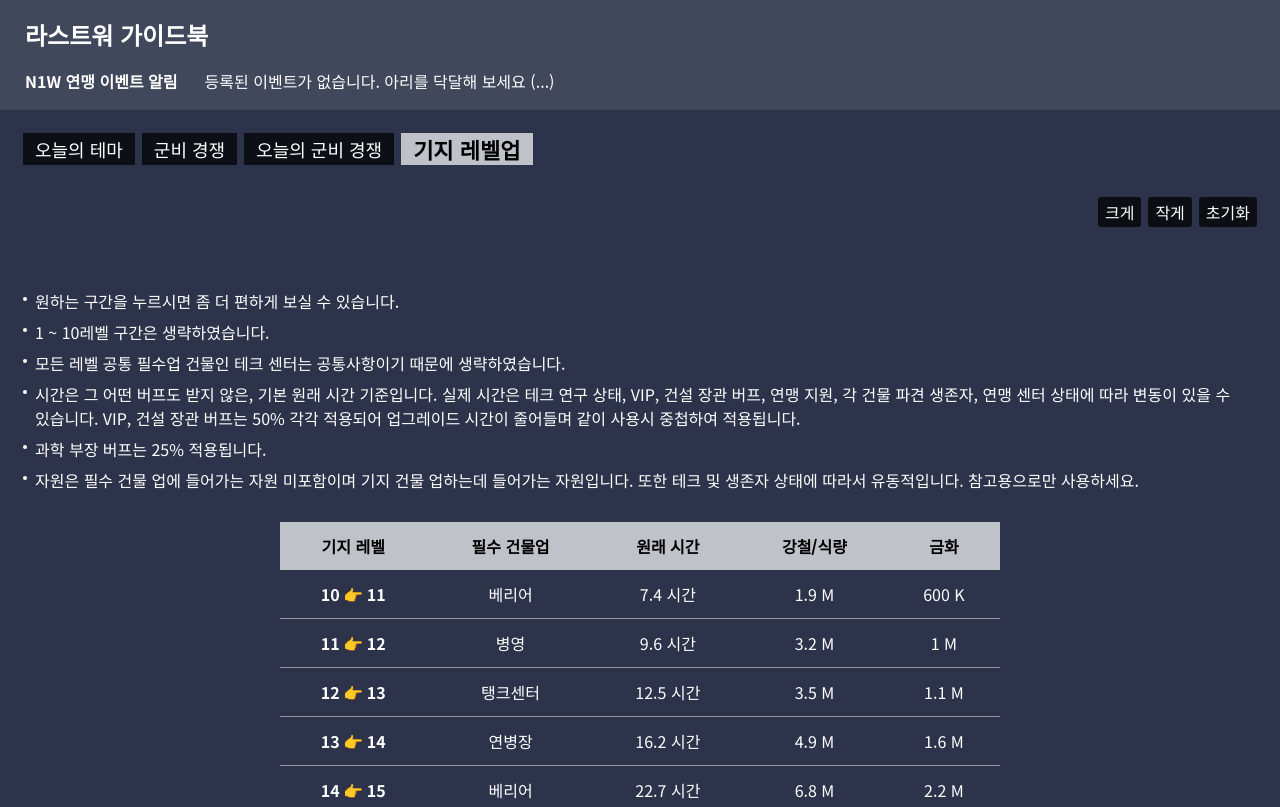
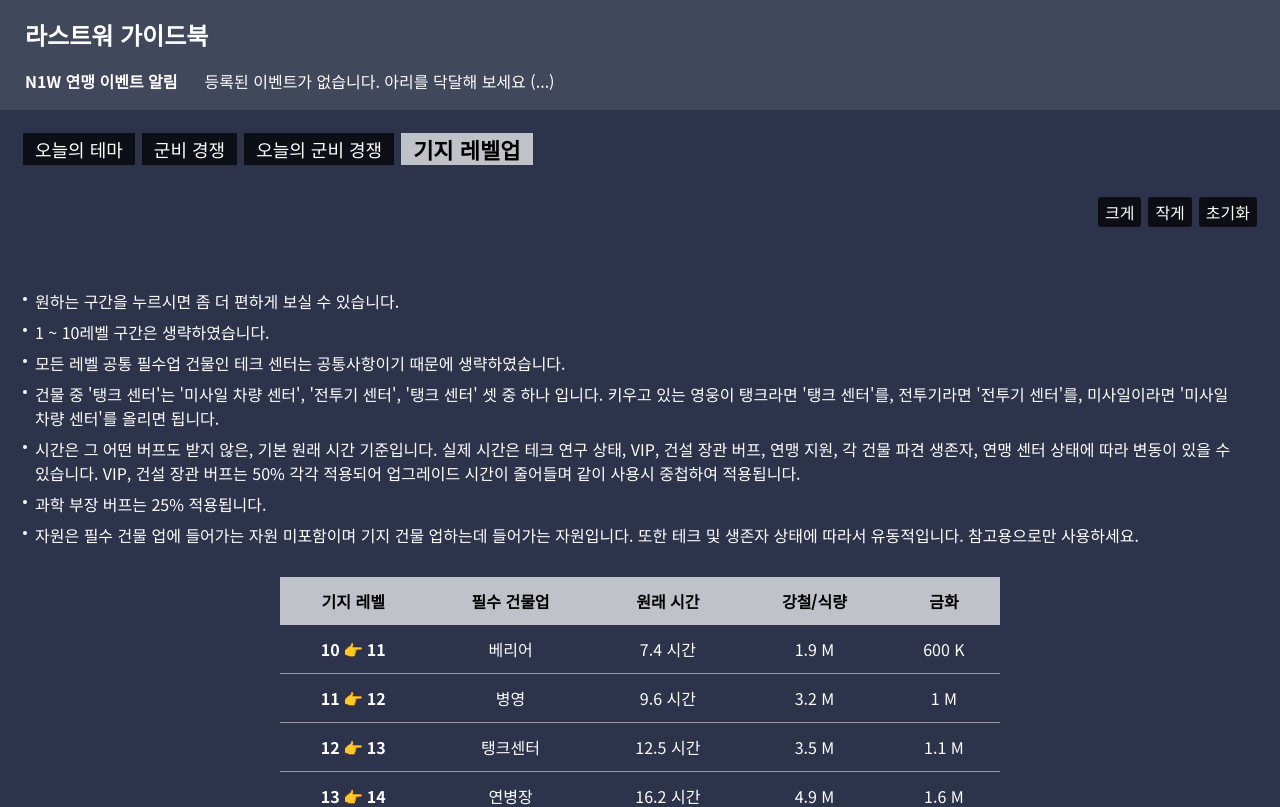
Before and after one commit to naninyang/lawar, a Next.js app: page /base in a window 1280 px wide. Shown: the top 807 px of the page. Built offline with nearby package versions, Linux system fonts and the light colour scheme; no server answers.

Commit message:
Update base.tsx

```diff
--- a/pages/base.tsx
+++ b/pages/base.tsx
@@ -41,6 +41,10 @@ export default function Base() {
         <li>원하는 구간을 누르시면 좀 더 편하게 보실 수 있습니다.</li>
         <li>1 ~ 10레벨 구간은 생략하였습니다.</li>
         <li>모든 레벨 공통 필수업 건물인 테크 센터는 공통사항이기 때문에 생략하였습니다.</li>
+        <li>
+          건물 중 '탱크 센터'는 '미사일 차량 센터', '전투기 센터', '탱크 센터' 셋 중 하나 입니다. 키우고 있는 영웅이
+          탱크라면 '탱크 센터'를, 전투기라면 '전투기 센터'를, 미사일이라면 '미사일 차량 센터'를 올리면 됩니다.
+        </li>
         <li>
           시간은 그 어떤 버프도 받지 않은, 기본 원래 시간 기준입니다. 실제 시간은 테크 연구 상태, VIP, 건설 장관 버프,
           연맹 지원, 각 건물 파견 생존자, 연맹 센터 상태에 따라 변동이 있을 수 있습니다. VIP, 건설 장관 버프는 50% 각각
```
